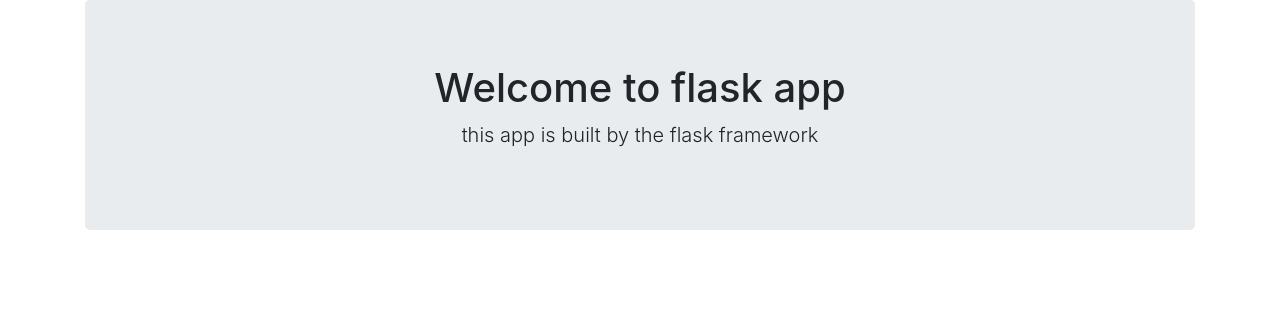
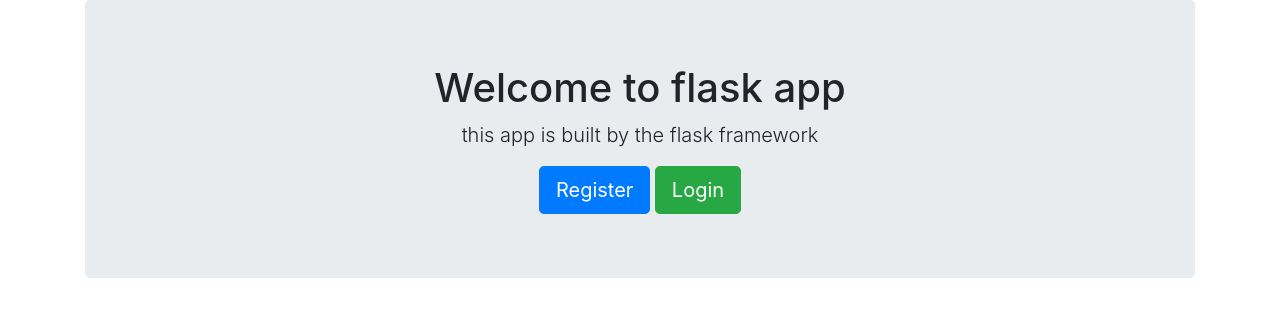
Before and after one commit to nourbalaha/my-blog, a Flask app: page / in a window 1280 px wide. Shown: the part 56-373 px from the top of the page. Run offline with Flask 2, Linux system fonts and the light colour scheme; some libraries are stand-ins or nearby versions.

Commit message:
added logic to show register login button in home screen if logged out

```diff
--- a/templates/home.html
+++ b/templates/home.html
@@ -4,5 +4,9 @@
     <div class="jumbotron text-center">
         <h1>Welcome to flask app</h1>
         <p class="lead">this app is built by the flask framework</p>
+        {% if session.logged_in == NULL %}
+            <a href="/register" class="btn btn-primary btn-lg">Register</a>
+            <a href="/login" class="btn btn-success btn-lg">Login</a>
+        {% endif %}
     </div>
 {% endblock %}
```
